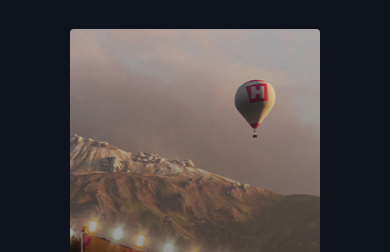
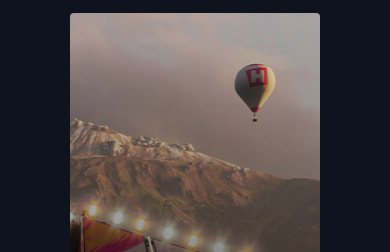
Before and after one commit to LetzC/Redesign-steam, a website: page index.html in a window 390 px wide. Shown: the part 1472-1724 px from the top of the page. Drawn offline with nearby package versions, Linux system fonts and the light colour scheme; files that its build step writes are made by us from their sources.

Commit message:
initial-catolog responsive

```diff
--- a/scss/sessions/initial-catalog.scss
+++ b/scss/sessions/initial-catalog.scss
@@ -1,9 +1,9 @@
 .initial__catalog {
   display: flex;
-  gap: $gap-32;
+  gap: $gap-16;
+  justify-content: center;
   text-align: center;
   margin: 8rem 0;
-  justify-content: space-between;
   flex-wrap: wrap;
 
   article {
```
